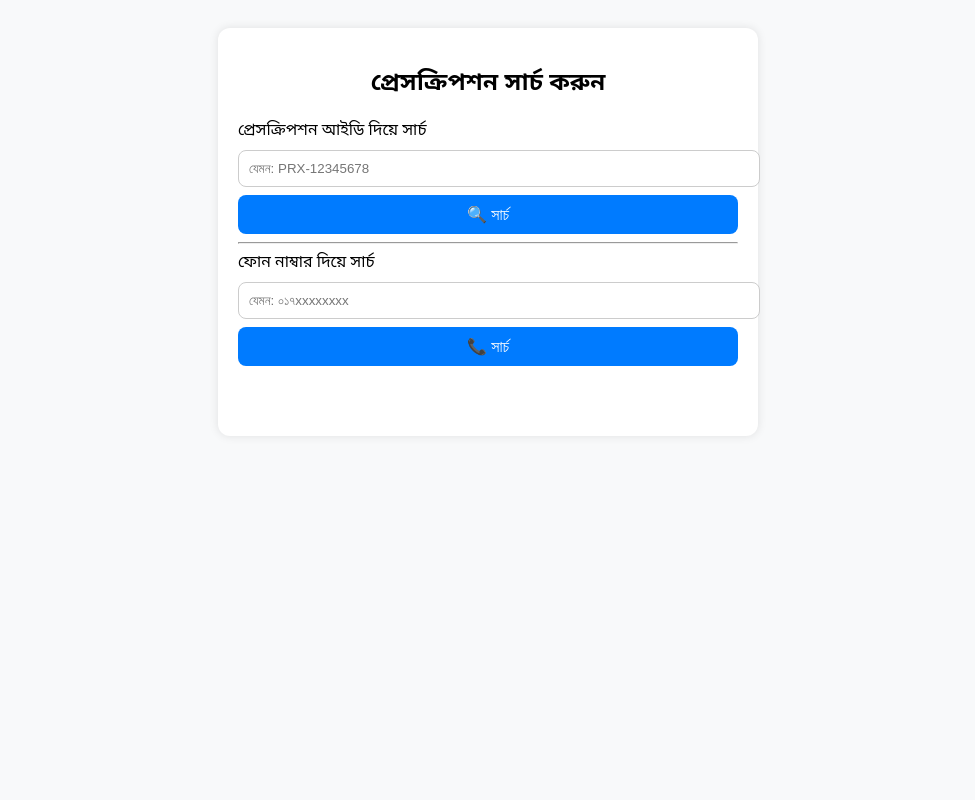
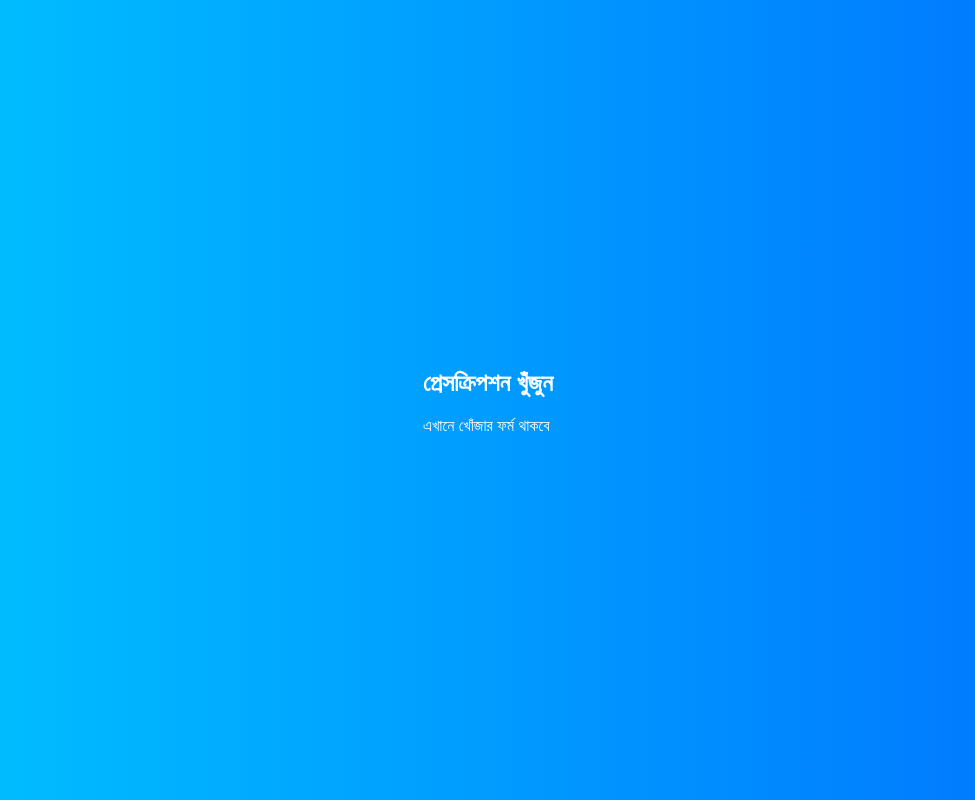
Before and after one commit to kpff2024/kmnuman, a plain HTML site: page search.html in a window 1280 px wide. Shown: the whole page, without its empty margins (152-1127 px from the left). Drawn offline with Linux system fonts and the light colour scheme.

Commit message:
search.html

```diff
--- a/search.html
+++ b/search.html
@@ -1,132 +1 @@
-<!DOCTYPE html>
-<html lang="bn">
-<head>
-  <meta charset="UTF-8">
-  <title>প্রেসক্রিপশন সার্চ</title>
-  <style>
-    body {
-      font-family: 'Noto Sans Bengali', sans-serif;
-      background: #f8f9fa;
-      padding: 20px;
-    }
-    .search-box {
-      max-width: 500px;
-      margin: auto;
-      background: white;
-      padding: 20px;
-      border-radius: 12px;
-      box-shadow: 0 0 10px rgba(0,0,0,0.1);
-    }
-    h2 {
-      text-align: center;
-      margin-bottom: 20px;
-    }
-    input {
-      width: 100%;
-      padding: 10px;
-      margin: 8px 0;
-      border: 1px solid #ccc;
-      border-radius: 8px;
-    }
-    button {
-      width: 100%;
-      padding: 10px;
-      background: #007bff;
-      color: white;
-      border: none;
-      border-radius: 8px;
-      font-size: 16px;
-      cursor: pointer;
-    }
-    #result {
-      margin-top: 20px;
-      background: #fff;
-      padding: 15px;
-      border-radius: 8px;
-    }
-    .prescription-item {
-      background: #f0f0f0;
-      padding: 8px;
-      margin: 6px 0;
-      border-radius: 6px;
-      cursor: pointer;
-    }
-  </style>
-</head>
-<body>
-
-  <div class="search-box">
-    <h2>প্রেসক্রিপশন সার্চ করুন</h2>
-
-    <label>প্রেসক্রিপশন আইডি দিয়ে সার্চ</label>
-    <input type="text" id="searchById" placeholder="যেমন: PRX-12345678">
-    <button onclick="searchById()">🔍 সার্চ</button>
-
-    <hr>
-
-    <label>ফোন নাম্বার দিয়ে সার্চ</label>
-    <input type="text" id="searchByPhone" placeholder="যেমন: ০১৭xxxxxxxx">
-    <button onclick="searchByPhone()">📞 সার্চ</button>
-
-    <div id="result"></div>
-  </div>
-
-  <script>
-    // ডেমো ডেটা (পরে সার্ভারে যুক্ত করব)
-    const demoData = [
-      {
-        id: "PRX-87453925",
-        phone: "01712345678",
-        date: "১৫ জুলাই ২০২৫",
-        farmer: "মোঃ রফিক",
-        disease: "নিউক্যাসল",
-        viewUrl: "prescription.html?id=PRX-87453925"
-      },
-      {
-        id: "PRX-54781236",
-        phone: "01712345678",
-        date: "০৮ জুলাই ২০২৫",
-        farmer: "মোঃ রফিক",
-        disease: "কলেরা",
-        viewUrl: "prescription.html?id=PRX-54781236"
-      }
-    ];
-
-    function searchById() {
-      const id = document.getElementById("searchById").value.trim();
-      const result = demoData.find(p => p.id === id);
-
-      if (result) {
-        document.getElementById("result").innerHTML = `
-          <p><strong>প্রেসক্রিপশন পাওয়া গেছে:</strong></p>
-          <div class="prescription-item" onclick="window.location.href='${result.viewUrl}'">
-            আইডি: ${result.id} | রোগ: ${result.disease} | তারিখ: ${result.date}
-          </div>
-        `;
-      } else {
-        document.getElementById("result").innerHTML = `<p style="color: red;">ভুল হয়েছে, আবার চেষ্টা করুন।</p>`;
-      }
-    }
-
-    function searchByPhone() {
-      const phone = document.getElementById("searchByPhone").value.trim();
-      const results = demoData.filter(p => p.phone === phone);
-
-      if (results.length > 0) {
-        let html = `<p><strong>সকল প্রেসক্রিপশন:</strong></p>`;
-        results.forEach(r => {
-          html += `
-            <div class="prescription-item" onclick="window.location.href='${r.viewUrl}'">
-              আইডি: ${r.id} | রোগ: ${r.disease} | তারিখ: ${r.date}
-            </div>
-          `;
-        });
-        document.getElementById("result").innerHTML = html;
-      } else {
-        document.getElementById("result").innerHTML = `<p style="color: red;">এই নাম্বারে কোন প্রেসক্রিপশন নেই।</p>`;
-      }
-    }
-  </script>
-
-</body>
-</html>
+<!DOCTYPE html><html><head><meta charset='UTF-8'><title>প্রেসক্রিপশন খোঁজ</title><link rel='stylesheet' href='style.css'></head><body><div class='container'><h2>প্রেসক্রিপশন খুঁজুন</h2><p>এখানে খোঁজার ফর্ম থাকবে</p></div></body></html>
```
